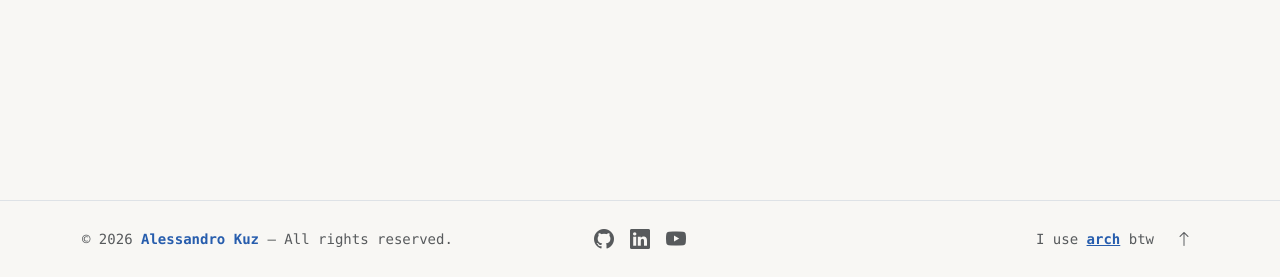
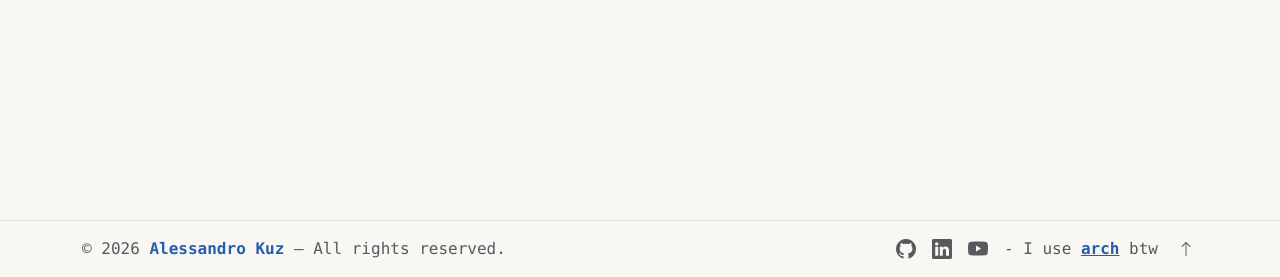
Before and after one commit to AlessandroKuz/personalhub, a Django app: page /en/ in a window 1280 px wide. Shown: the part 523-800 px from the top of the page. Run offline with Django 5.2, Linux system fonts and the light colour scheme; some libraries are stand-ins or nearby versions.

Commit message:
refactor: improve footer styling

```diff
--- a/static/css/main.css
+++ b/static/css/main.css
@@ -185,8 +185,8 @@ body {
 #back-top {
   flex-shrink: 0;
   align-self: center;
-  width: 28px;
-  height: 28px;
+  width: 24px;
+  height: 24px;
   padding: 0px;
   border-radius: 50% !important;
   transition: background-color 0.3s ease, transform 0.3s ease, box-shadow 0.3s ease;
--- a/templates/components/_footer.html
+++ b/templates/components/_footer.html
@@ -1,35 +1,41 @@
 {% load i18n static %}
 
 <!-- Footer -->
-<footer class="border-top py-4 mt-auto">
+<footer class="border-top py-3">
   <div class="container">
-    <div class="row align-items-center gy-3">
+    <div class="row gy-3 align-items-center">
 
       {# Left: copyright #}
-      <div class="col-12 col-md">
-        <p class="mb-0 small font-monospace text-body-secondary">
+      <div class="col-12 col-md-6 text-center text-md-start">
+        <p class="mb-0 font-monospace text-body-secondary">
           &copy; {% now "Y" %}
           <span class="text-accent fw-semibold">Alessandro Kuz</span>
           &mdash; {% trans "All rights reserved" %}.
         </p>
       </div>
 
-      {# Centre: social links — col-auto means "take only what you need" #}
-      <div class="col-12 col-md-auto text-md-center">
+      {# Right: socials + easter egg + back to top #}
+      <div class="col-12 col-md-6 text-center text-md-end">
+        <div class="d-flex gap-3 align-items-center justify-content-center justify-content-md-end">
+
+        {# Socials #}
         <nav aria-label="{% trans 'Social links' %}">
-          <div class="d-flex gap-3 justify-content-start justify-content-md-center">
+          <div class="d-flex gap-3 justify-content-center">
+            {# GitHub #}
             <a href="https://github.com/alessandrokuz"
               target="_blank" rel="noopener noreferrer"
               class="text-body-secondary link-body-emphasis fs-5 lh-1"
               aria-label="GitHub">
               <i class="bi bi-github" aria-hidden="true"></i>
             </a>
+            {# LinkedIn #}
             <a href="https://linkedin.com/in/alessandrokuz"
               target="_blank" rel="noopener noreferrer"
               class="text-body-secondary link-body-emphasis fs-5 lh-1"
               aria-label="LinkedIn">
               <i class="bi bi-linkedin" aria-hidden="true"></i>
             </a>
+            {# YouTube #}
             <a href="https://youtube.com/@alessandrokuz"
               target="_blank" rel="noopener noreferrer"
               class="text-body-secondary link-body-emphasis fs-5 lh-1"
@@ -38,30 +44,22 @@
             </a>
           </div>
         </nav>
-      </div>
 
-      {# Right: easter egg + back to top #}
-      <div class="col-12 col-md text-md-end">
-        <div class="d-flex align-items-center gap-3 justify-content-start justify-content-md-end">
-          <span class="small font-monospace text-body-secondary">
-            I use
-            <a href="https://archlinux.org/" target="_blank" rel="noopener noreferrer"
-              class="text-accent fw-semibold">arch</a>
-            btw
-          </span>
+        {# Easter egg + back to top #}
+        <p class="mb-0 font-monospace text-body-secondary">
+          - I use <a href="https://archlinux.org/" target="_blank" rel="noopener noreferrer" class="text-accent fw-semibold">arch</a> btw
+        </p>
         <a id="back-top"
            href="#"
-             class="text-body-secondary link-body-emphasis d-inline-flex
-                     align-items-center justify-content-center"
+           class="text-body-secondary link-body-emphasis d-inline-flex justify-content-center align-items-center"
            data-bs-toggle="tooltip"
            data-bs-placement="top"
            title="{% trans 'Back to top' %}"
            aria-label="{% trans 'Back to top' %}">
           <i class="bi bi-arrow-up" aria-hidden="true"></i>
         </a>
-        </div>
-      </div>
 
       </div>
     </div>
+  </div>
 </footer>
```
Lines whose indentation alone changed are shown as unchanged.
